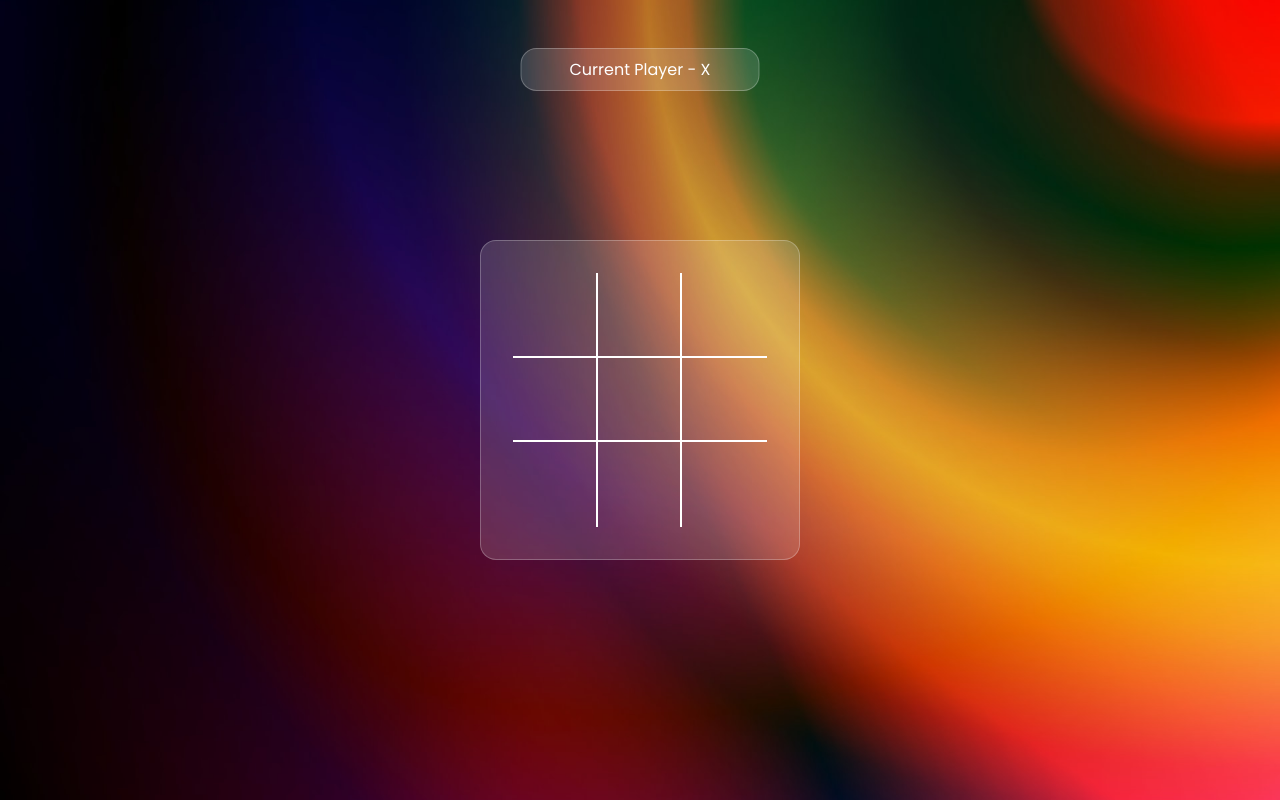
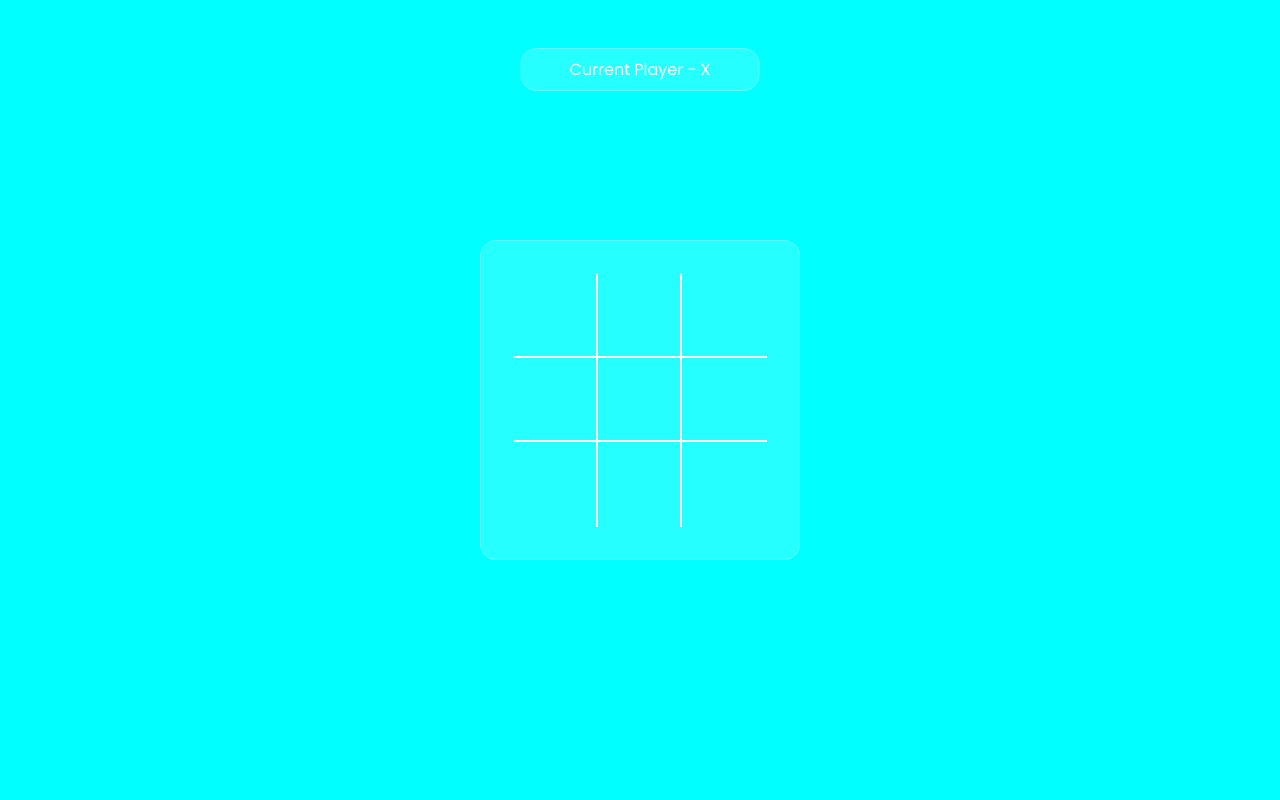
Before and after one commit to hardikgupta2003/TicTacToe, a plain HTML site: page index.html in a window 1280 px wide. Drawn offline with Linux system fonts and the light colour scheme.

Commit message:
Update styles.css

```diff
--- a/styles.css
+++ b/styles.css
@@ -6,7 +6,7 @@
 }
 
 .wrapper{
-    background-image:  url(/assets/gradient-bg.jpg);
+    background-color: aqua;
     height: 100vh;
     width: 100vw;
     background-position: center;
```
